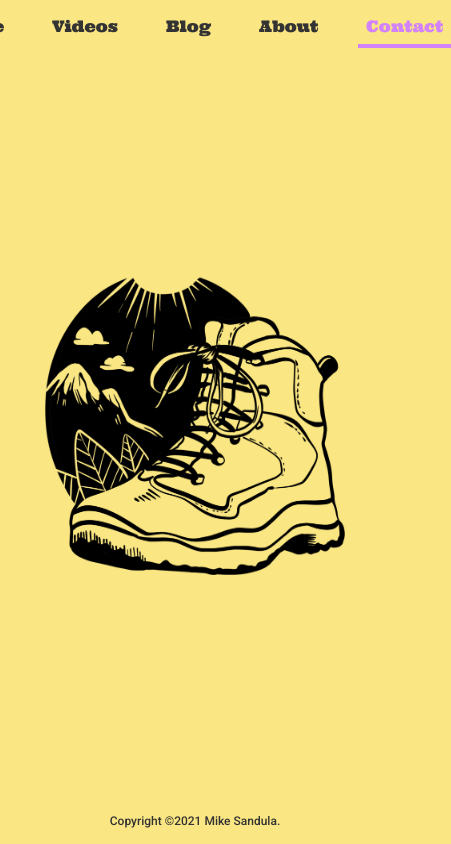
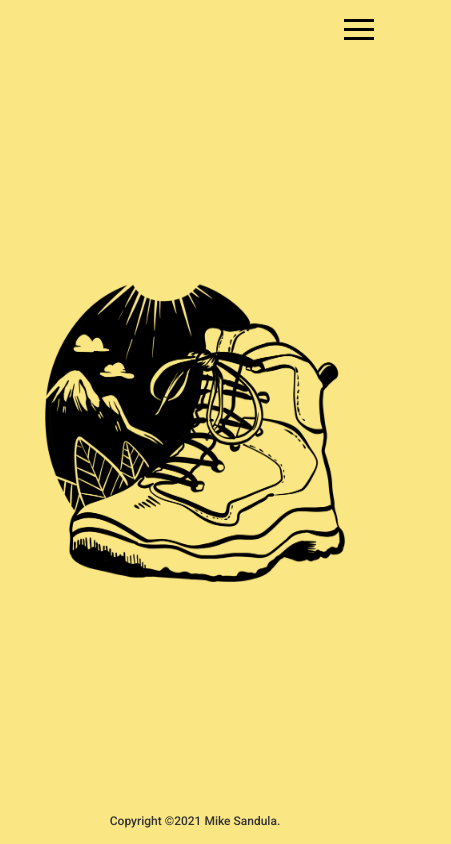
Before and after one commit to msandula12/the-trav-channel, a Next.js app: page /contact in a window 390 px wide. Shown: the whole page, 451 px wide, since content can reach past the window. Built offline with nearby package versions, Linux system fonts and the light colour scheme.

Commit message:
feat: menu icon for mobile

```diff
--- a/components/NavBar.js
+++ b/components/NavBar.js
@@ -1,3 +1,4 @@
+import { useState } from 'react';
 import Link from 'next/link';
 import { useRouter } from 'next/router';
 
@@ -27,10 +28,24 @@ const menu = [
 ];
 
 const NavBar = () => {
+  const [isMenuOpen, setIsMenuOpen] = useState(false);
   const router = useRouter();
+
+  const toggleMenu = () => {
+    setIsMenuOpen((prevIsMenuOpen) => !prevIsMenuOpen);
+  };
+
+  const MenuIcon = (
+    <svg viewBox="0 0 100 80" width="30" height="30">
+      <rect width="100" height="10"></rect>
+      <rect y="30" width="100" height="10"></rect>
+      <rect y="60" width="100" height="10"></rect>
+    </svg>
+  );
 
   return (
     <nav>
+      {/* Desktop */}
       <ul className={styles.navList}>
         {menu.map((page) => (
           <li key={page.title} className={styles.navListItem}>
@@ -46,6 +61,12 @@ const NavBar = () => {
           </li>
         ))}
       </ul>
+      {/* Tablet and smaller */}
+      <div className={styles.navMenuMobile}>
+        <div className={styles.navMenuIcon} onClick={toggleMenu}>
+          {MenuIcon}
+        </div>
+      </div>
     </nav>
   );
 };
--- a/components/NavBar.module.css
+++ b/components/NavBar.module.css
@@ -23,3 +23,24 @@
   box-shadow: 0 4px 0 var(--colorSecondary);
   color: var(--colorSecondary);
 }
+
+.navMenuMobile {
+  display: none;
+}
+
+/* Tablet and smaller */
+@media screen and (max-width: 767px) {
+  .navList {
+    display: none;
+  }
+
+  .navMenuMobile {
+    display: flex;
+    justify-content: flex-end;
+    padding: 1rem;
+  }
+
+  .navMenuIcon {
+    cursor: pointer;
+  }
+}
```
